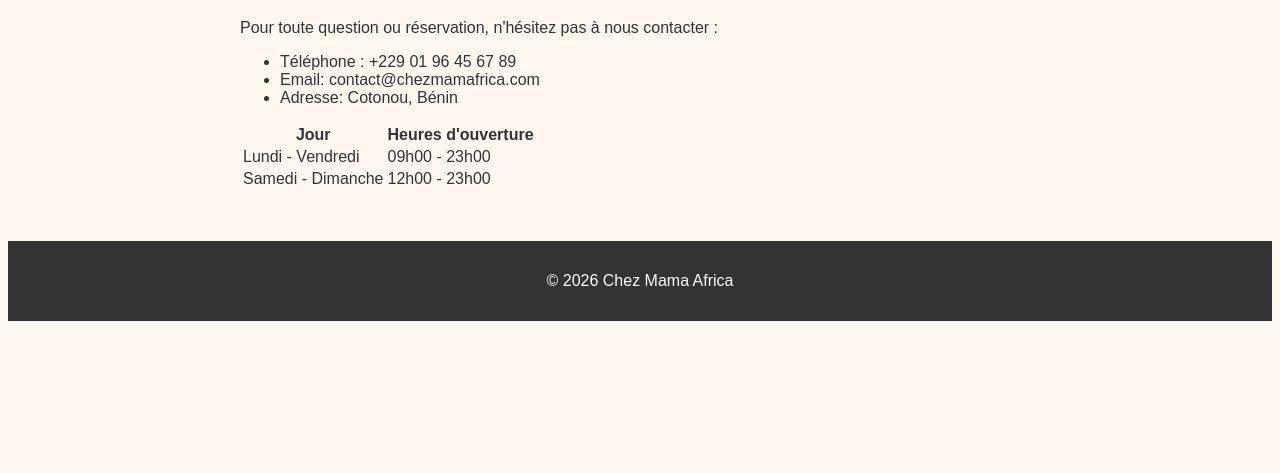
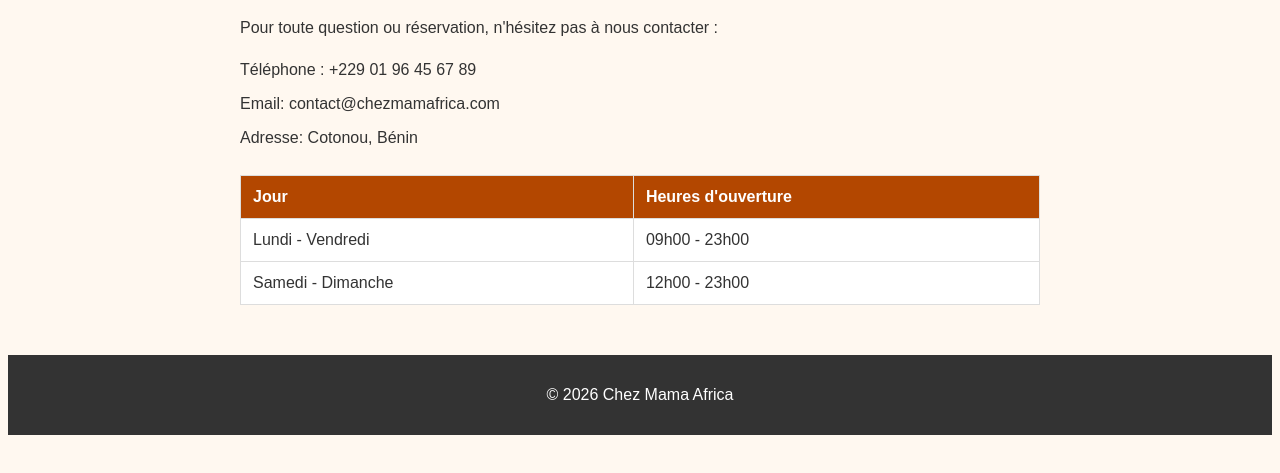
Before and after one commit to Rachelle826/restaurants-mama-africa, a plain HTML site: page contact.html in a window 1280 px wide. Shown: the part 137-610 px from the top of the page. Drawn offline with Linux system fonts and the light colour scheme.

Commit message:
CSS : tableau des horaires et liste de contact

```diff
--- a/style.css
+++ b/style.css
@@ -106,3 +106,31 @@ button {
 button:hover {
     background-color: #8a3700;
 }
+
+table {
+    width: 100%;
+    border-collapse: collapse;
+    background-color: white;
+    margin-top: 20px;
+}
+
+th,
+td {
+    padding: 12px;
+    border: 1px solid #dddddd;
+    text-align: left;
+}
+
+th {
+    background-color: #b34700;
+    color: white;
+}
+
+main ul {
+    list-style: none;
+    padding: 0;
+}
+
+main li {
+    padding: 8px 0;
+}
```
